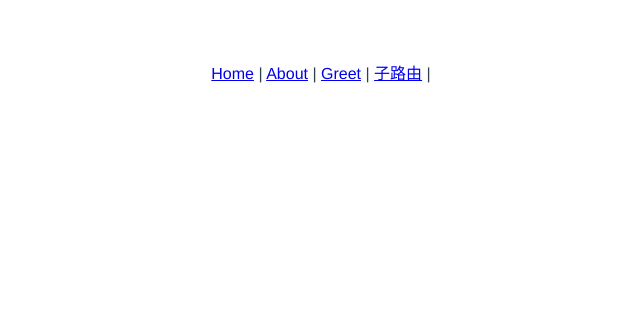
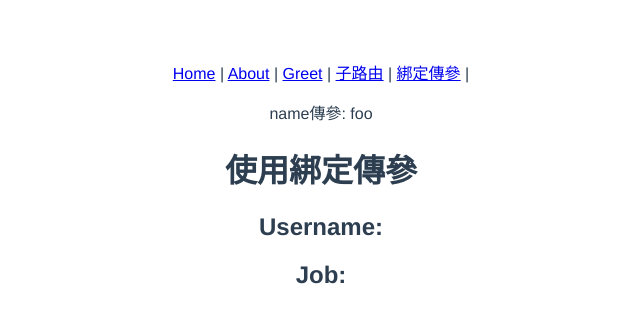
Before and after one commit to wanmaoor/Vuedemo-3, a Vue app: page /foo in a window 1280 px wide. Shown: the top 322 px of the page, without its empty margins (319-959 px from the left). Built offline with nearby package versions, Linux system fonts and the light colour scheme.

Commit message:
綁定參數到url進行傳參

```diff
--- a/src/App.vue
+++ b/src/App.vue
@@ -5,7 +5,9 @@
       <router-link to="/about">About</router-link> |
       <router-link to="/greet">Greet</router-link> |
       <router-link to="/sub">子路由</router-link> |
+      <router-link :to="{name: 'foo', params: {username: 'Joe', job: 'Web developer'}}">綁定傳參</router-link> |
     </div>
+    <p>name傳參: {{$route.name}}</p>
     <router-view/>
   </div>
 </template>
--- /dev/null
+++ b/src/components/Foo.vue
@@ -0,0 +1,17 @@
+<template>
+  <div>
+    <h1>使用綁定傳參</h1>
+    <h2>Username: {{$route.params.username}}</h2>
+    <h2>Job: {{$route.params.job}}</h2>
+  </div>
+</template>
+
+<script>
+	export default {
+		name: "Foo"
+	}
+</script>
+
+<style scoped>
+
+</style>
--- a/src/router.js
+++ b/src/router.js
@@ -34,9 +34,15 @@ export default new Router({
       children: [
         {
           path: 'son',
+          name: 'son',
           component: () => import('./components/Son')
         }
       ]
+    },
+    {
+      path: '/foo',
+      name: 'foo',
+      component: () => import('./components/Foo')
     }
   ]
 })
```
